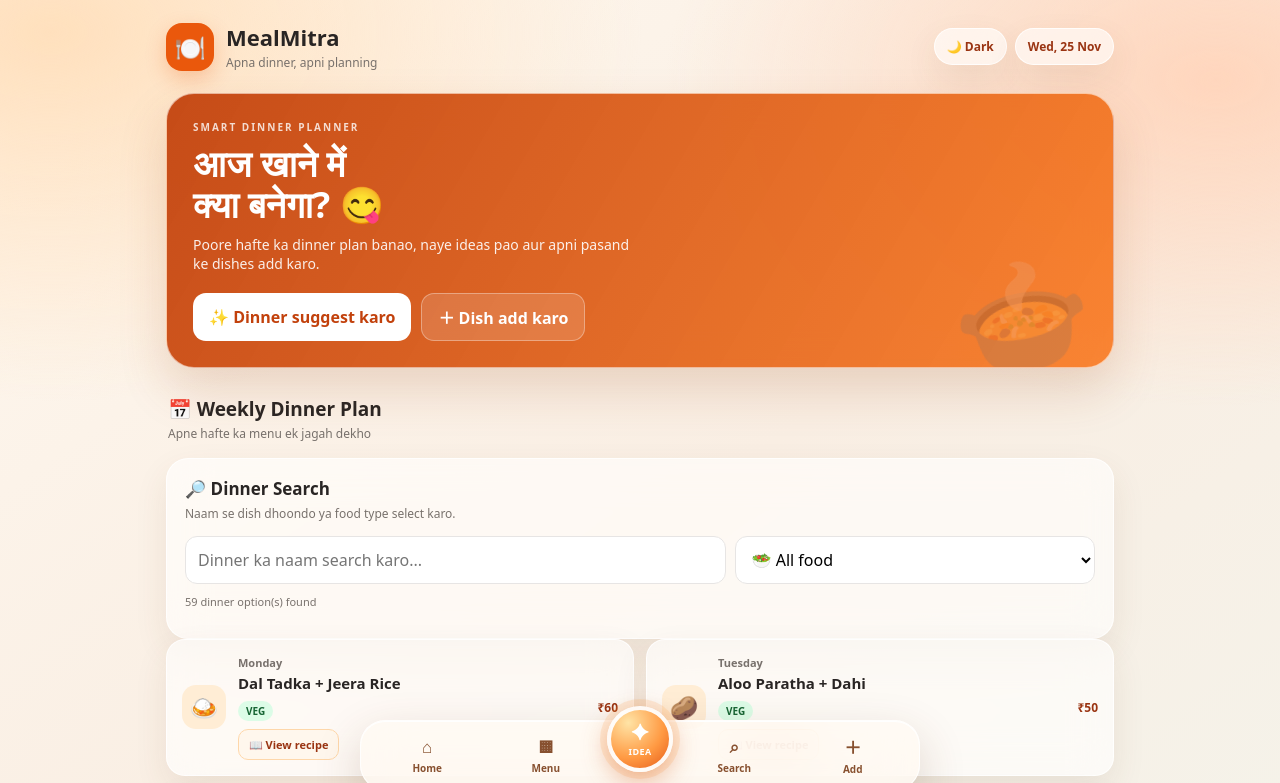
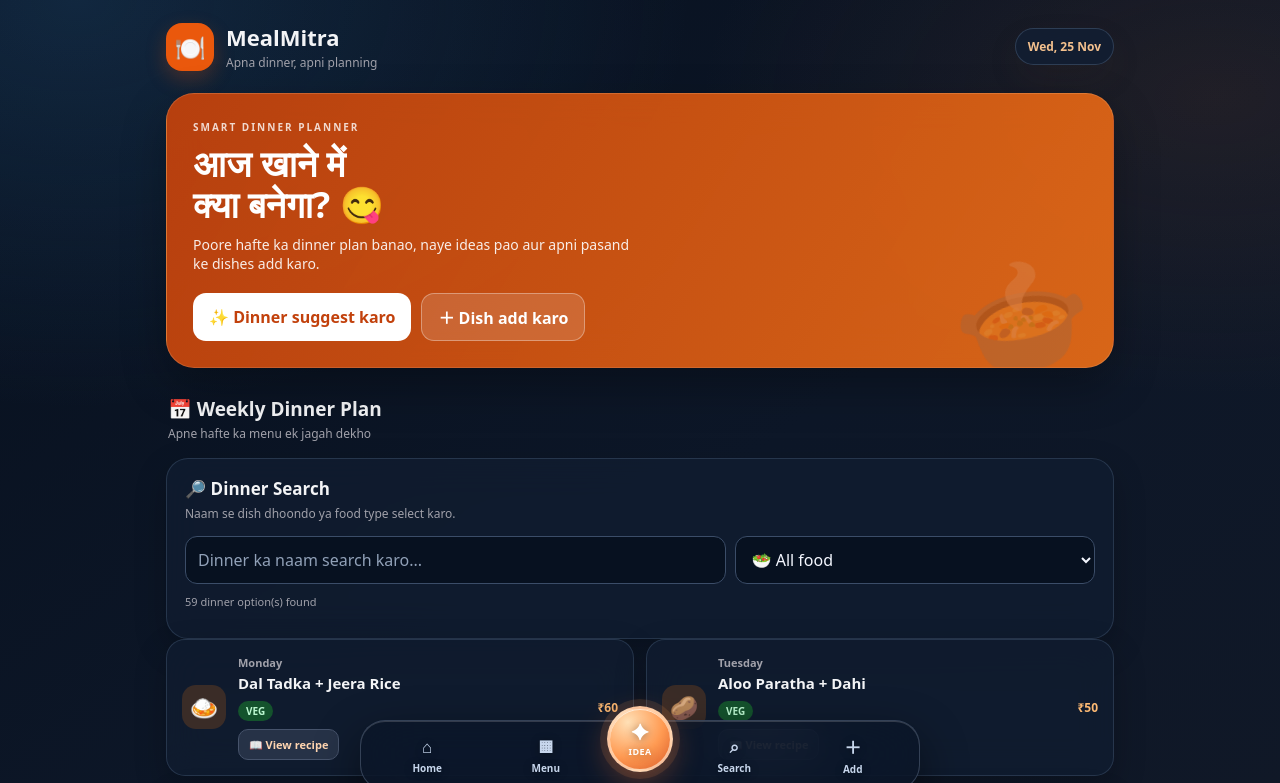
Before and after one commit to krishna211518/Mealmitra, a plain HTML site: page index.html in a window 1280 px wide. Shown: the top 783 px of the page. Drawn offline with Linux system fonts and the light colour scheme.

Commit message:
Make MealMitra permanent dark mode with liquid glass navigation

```diff
--- a/index.html
+++ b/index.html
@@ -45,11 +45,32 @@ body.dark .meal-dock{background:rgba(31,41,55,.82);border-color:rgba(255,255,255
 body.dark .meal-dock button{color:#fed7aa}
 @media(prefers-reduced-motion:reduce){.meal-dock,#pullRefreshHint{transition:none}}
 
+
+/* MEALMITRA PERMANENT DARK MODE + LIQUID GLASS NAV */
+:root{color-scheme:dark;--bg:#080f1d;--paper:#111d30;--ink:#f2f6ff;--muted:#a8b7cc;--soft:#202c40;--line:#34445d;--shadow:0 16px 42px rgba(0,0,0,.34)}
+body{background:radial-gradient(ellipse at 6% 0%,rgba(36,83,125,.34),transparent 36%),radial-gradient(ellipse at 95% 12%,rgba(120,66,35,.18),transparent 30%),linear-gradient(145deg,#07101e,#0d1728 58%,#101827)!important;background-attachment:fixed!important;color:var(--ink)!important}
+body.dark .day,body.dark .panel,body.dark .empty,body.dark .suggestion{background:rgba(17,29,48,.82)!important;border-color:rgba(157,190,229,.17)!important;color:var(--ink);box-shadow:0 12px 32px rgba(0,0,0,.22);backdrop-filter:blur(18px);-webkit-backdrop-filter:blur(18px)}
+body.dark .date,body.dark .filter{background:rgba(18,31,50,.9);border-color:rgba(157,190,229,.2);color:#f4c18e}
+body.dark .field{background:rgba(7,16,30,.82);border-color:#3b4d68;color:#f4f7ff}
+body.dark .field:focus{outline:2px solid rgba(255,159,83,.45);outline-offset:1px}
+body.dark .field::placeholder{color:#91a1b8}
+body.dark .suggestion{color:var(--ink)}
+body.dark .day-icon{background:#3a2c27}
+body.dark .meal-dock{background:rgba(12,23,39,.78)!important;border:1px solid rgba(194,218,248,.22)!important;box-shadow:0 18px 48px rgba(0,0,0,.48),inset 0 1px rgba(255,255,255,.16)!important;backdrop-filter:blur(28px) saturate(1.55)!important;-webkit-backdrop-filter:blur(28px) saturate(1.55)!important}
+body.dark .meal-dock button{color:#c7d6ec!important;text-shadow:0 1px 8px rgba(0,0,0,.35)}
+body.dark .meal-dock button:active{color:#fff!important}
+body.dark .meal-dock .meal-orb{border:3px solid rgba(255,224,194,.72)!important;background:radial-gradient(circle at 30% 22%,#ffe0b6,#ff9a52 56%,#d95a27)!important;color:#fff!important;box-shadow:0 10px 30px rgba(225,105,48,.38),0 0 0 7px rgba(255,155,83,.12),inset 0 1px rgba(255,255,255,.65)!important}
+body.dark #pullRefreshHint{background:rgba(18,31,50,.94);border:1px solid rgba(255,190,133,.25);color:#ffe1c2}
+body.dark .hero{border:1px solid rgba(255,210,174,.18);box-shadow:0 18px 45px rgba(0,0,0,.28)}
+body.dark .recipe-modal{background:#111d30;border-color:#34445d;color:#f2f6ff}
+body.dark .recipe-btn{background:#263247;border-color:#46536b;color:#ffd5b0}
+@media(max-width:620px){.wrap{padding-bottom:112px}}
+
 </style>
 </head>
 <body>
 <div class="wrap">
-<header class="top"><div class="brand"><div class="logo">🍽️</div><div><h1>MealMitra</h1><p>Apna dinner, apni planning</p></div></div><div class="top-actions"><button class="install-btn" id="installBtn" type="button" hidden>⬇️ Install App</button><button class="theme-toggle" id="themeToggle" type="button" aria-label="Toggle dark mode">🌙 Dark</button><div class="date" id="todayDate">आज का प्लान</div></div></header>
+<header class="top"><div class="brand"><div class="logo">🍽️</div><div><h1>MealMitra</h1><p>Apna dinner, apni planning</p></div></div><div class="top-actions"><button class="install-btn" id="installBtn" type="button" hidden>⬇️ Install App</button><div class="date" id="todayDate">आज का प्लान</div></div></header>
 <section class="hero"><div class="eyebrow">SMART DINNER PLANNER</div><h2>आज खाने में<br>क्या बनेगा? 😋</h2><p>Poore hafte ka dinner plan banao, naye ideas pao aur apni pasand ke dishes add karo.</p><div class="hero-actions"><button class="btn btn-light" id="randomTop">✨ Dinner suggest karo</button><button class="btn btn-glass" id="goAdd">＋ Dish add karo</button></div></section>
 <div class="section-head"><div><h3>📅 Weekly Dinner Plan</h3><p>Apne hafte ka menu ek jagah dekho</p></div></div>
 <section class="panel search-panel" id="searchPanel"><h3>🔎 Dinner Search</h3><p class="hint">Naam se dish dhoondo ya food type select karo.</p><div class="search-grid"><input class="field" id="dishSearch" type="search" placeholder="Dinner ka naam search karo..." autocomplete="off"><select class="field" id="searchType" aria-label="Food type"><option value="all">🥗 All food</option><option value="veg">🥬 Only Veg</option><option value="nonveg">🍗 Only Non-Veg</option></select></div><p class="note" id="searchCount" aria-live="polite"></p></section><section class="days" id="days"></section>
@@ -193,8 +214,7 @@ $("randomBtn").addEventListener("click",randomDish);$("randomTop").addEventListe
 $("goAdd").addEventListener("click",()=>$("addPanel").scrollIntoView({behavior:"smooth",block:"center"}));
 $("dishForm").addEventListener("submit",e=>{e.preventDefault();const dish=$("dishName").value.trim();if(!dish)return;const type=$("dishType").value;const raw=$("dishPrice").value.trim();custom.push({day:"My Dish",dish,type,price:raw?(raw.startsWith("₹")?raw:"₹"+raw):"—",icon:type==="veg"?"🥗":"🍗"});localStorage.setItem("mealmitra-dishes",JSON.stringify(custom));$("dishForm").reset();$("dishSearch").value="";$("searchType").value="all";render();toast("Dish menu mein add ho gayi! 🎉")});
 const now=new Date();$("todayDate").textContent=now.toLocaleDateString("en-IN",{weekday:"short",day:"numeric",month:"short"});
-function applyTheme(theme){const dark=theme==="dark";document.body.classList.toggle("dark",dark);$("themeToggle").textContent=dark?"☀️ Light":"🌙 Dark";$("themeColorMeta").content=dark?"#111827":"#fff7ed"}const savedTheme=localStorage.getItem("mealmitra-theme");applyTheme(savedTheme==="dark"?"dark":"light");
-$("themeToggle").addEventListener("click",()=>{const next=document.body.classList.contains("dark")?"light":"dark";localStorage.setItem("mealmitra-theme",next);applyTheme(next)});
+document.body.classList.add("dark");$("themeColorMeta").content="#111827";
 render();
 
 let mealPullStartY=0,mealPullDistance=0,mealPullTracking=false;
```
